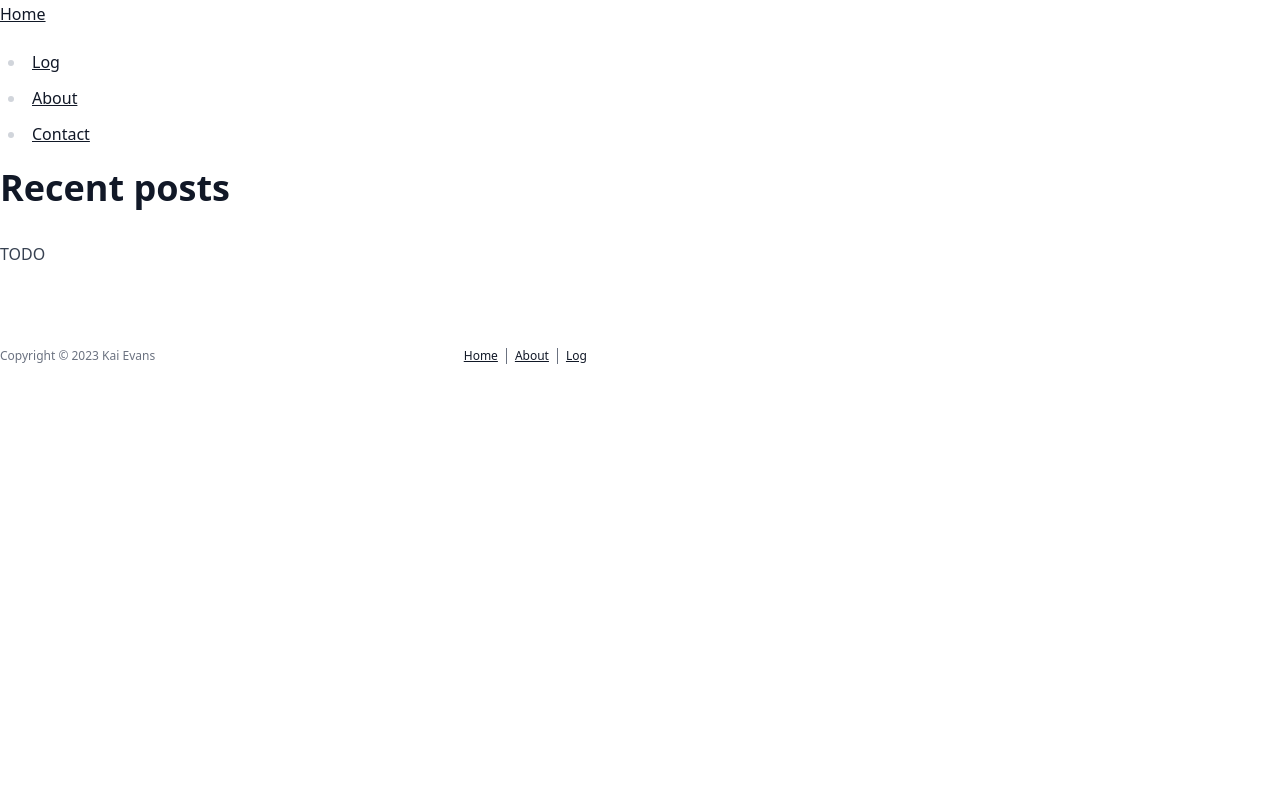
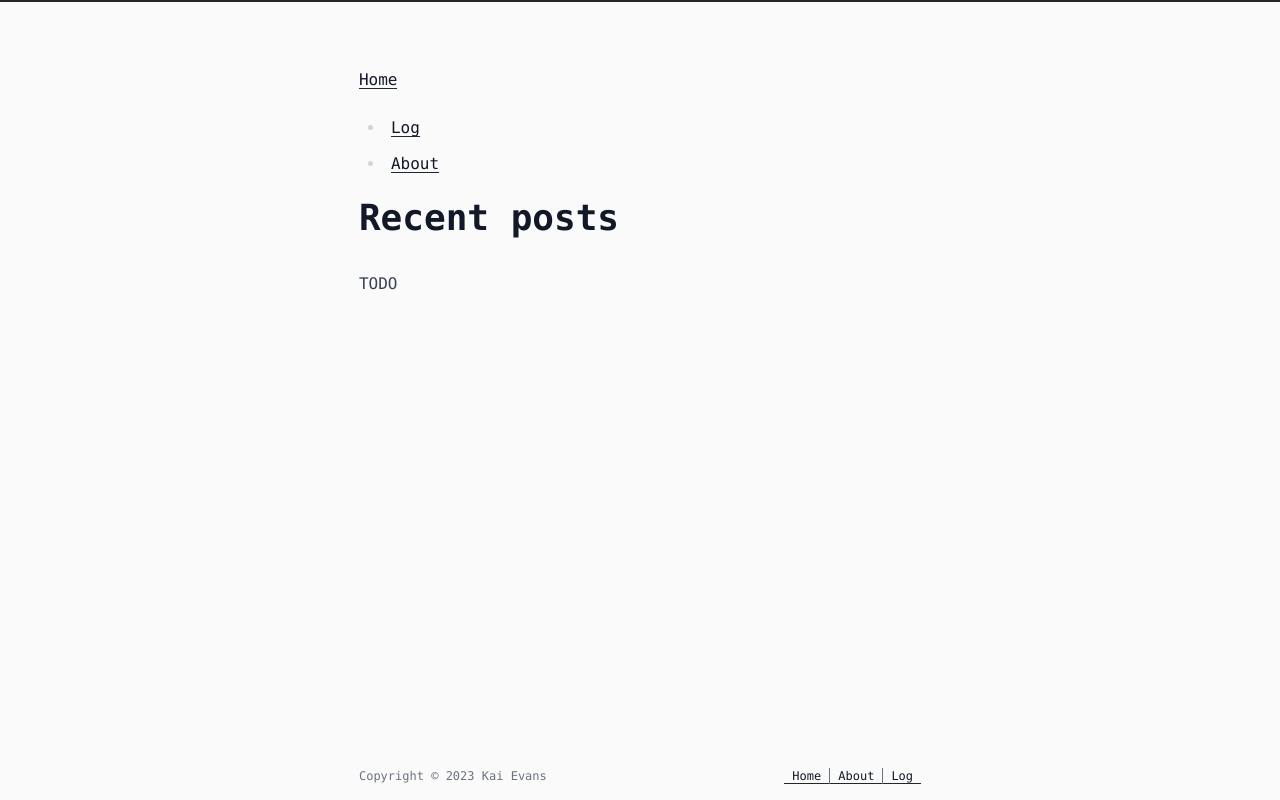
Before and after one commit to kaievns/the-log, a SvelteKit app: page /posts in a window 1280 px wide. Built offline with nearby package versions, Linux system fonts and the light colour scheme.

Commit message:
Setting up some basic styling

```diff
--- a/package.json
+++ b/package.json
@@ -13,12 +13,15 @@
 	"devDependencies": {
 		"@sveltejs/adapter-auto": "^1.0.0",
 		"@sveltejs/kit": "^1.0.0",
+		"@tailwindcss/aspect-ratio": "^0.4.2",
+		"@tailwindcss/line-clamp": "^0.4.2",
 		"@tailwindcss/typography": "^0.5.9",
 		"autoprefixer": "^10.4.13",
 		"mdsvex": "^0.10.6",
 		"postcss": "^8.4.21",
 		"svelte": "^3.54.0",
 		"svelte-check": "^3.0.1",
+		"svelte-preprocess": "^5.0.0",
 		"tailwindcss": "^3.2.4",
 		"tslib": "^2.4.1",
 		"typescript": "^4.9.3",
--- a/postcss.config.cjs
+++ b/postcss.config.cjs
@@ -1,6 +1,7 @@
 module.exports = {
   plugins: {
+    "tailwindcss/nesting": {},
     tailwindcss: {},
     autoprefixer: {},
   },
-}
+};
--- /dev/null
+++ b/src/app.css
@@ -0,0 +1,36 @@
+@tailwind base;
+
+@layer base {
+    :root {
+        color-scheme: light;
+        --theme-bg: #fafafa;
+        --theme-link: #567c77;
+        --theme-text: #22272a;
+        --theme-accent: #cc2a42;
+        --theme-accent-2: #111;
+        --theme-quote: #cc2a42;
+        --theme-menu-bg: rgb(250 250 250 / 0.85);
+    }
+
+    :root.dark {
+        color-scheme: dark;
+        --theme-bg: #1d1f21;
+        --theme-link: #d480aa;
+        --theme-text: #c9cacc;
+        --theme-accent: #2bbc89;
+        --theme-accent-2: #eee;
+        --theme-quote: #ccffb6;
+        --theme-menu-bg: rgb(29 31 33 / 0.85);
+    }
+
+    html {
+        @apply h-full scroll-smooth border-t-2 border-textColor;
+    }
+
+    html body {
+        @apply mx-auto flex h-full max-w-3xl flex-col bg-bgColor px-8 pt-16 font-mono text-sm font-normal text-textColor antialiased;
+    }
+}
+
+@tailwind components;
+@tailwind utilities;
--- a/src/app.html
+++ b/src/app.html
@@ -4,13 +4,14 @@
 <head>
 	<meta charset="utf-8" />
 	<link rel="icon" href="%sveltekit.assets%/favicon.png" />
-	<meta name="viewport" content="width=device-width" />
+	<meta name="viewport" content="width=device-width, initial-scale=1.0, shrink-to-fit=no" />
+	<meta http-equiv="X-UA-Compatible" content="IE=edge" />
 	<meta name='theme-color' value="dark" />
 	%sveltekit.head%
 </head>
 
-<body data-sveltekit-preload-data="hover">
-	<div style="display: contents">%sveltekit.body%</div>
+<body data-sveltekit-preload-data="hover" class="prose">
+	%sveltekit.body%
 </body>
 
 </html>
--- a/src/components/Header.svelte
+++ b/src/components/Header.svelte
@@ -9,9 +9,6 @@
             <li>
                 <a href="/about">About</a>
             </li>
-            <li>
-                <a href="/contact">Contact</a>
-            </li>
         </ul>
     </nav>
 </header>
--- /dev/null
+++ b/src/components/Paginator.svelte
@@ -0,0 +1,35 @@
+<script lang="ts">
+    import { i } from "vitest/dist/index-5aad25c1";
+
+    let prevUrl: any;
+    let nextUrl: any;
+</script>
+
+{#if prevUrl || nextUrl}
+    <nav class="flex items-center gap-x-4">
+        {#if prevUrl}
+            <a
+                class="mr-auto py-2 sm:hover:text-accent"
+                href={prevUrl.url}
+                rel="prefetch"
+            >
+                {#if prevUrl.srLabel}<span class="sr-only"
+                        >{prevUrl.srLabel}</span
+                    >{/if}
+                {prevUrl.text ? prevUrl.text : "Previous"}
+            </a>
+        {/if}
+        {#if nextUrl}
+            <a
+                class="ml-auto py-2 sm:hover:text-accent"
+                href={nextUrl.url}
+                rel="prefetch"
+            >
+                {#if nextUrl.srLabel}<span class="sr-only"
+                        >{nextUrl.srLabel}</span
+                    >{/if}
+                {nextUrl.text ? nextUrl.text : "Next"}
+            </a>
+        {/if}
+    </nav>
+{/if}
--- a/src/routes/+layout.svelte
+++ b/src/routes/+layout.svelte
@@ -1,4 +1,6 @@
 <script lang="ts">
+    import "src/app.css";
+
     import SkipLink from "src/components/SkipLink.svelte";
     import DarkMode from "src/components/DarkMode.svelte";
     import Header from "src/components/Header.svelte";
@@ -7,7 +9,6 @@
 
 <DarkMode />
 
-<div class="prose">
 <SkipLink />
 <Header />
 
@@ -16,10 +17,3 @@
 </main>
 
 <Footer />
-
-    <style global>
-        @tailwind utilities;
-        @tailwind components;
-        @tailwind base;
-    </style>
-</div>
--- /dev/null
+++ b/src/routes/tags/[tag]/+page.svelte
@@ -0,0 +1,3 @@
+<h1>Hello tag!</h1>
+
+TODO
--- a/svelte.config.js
+++ b/svelte.config.js
@@ -1,6 +1,6 @@
 import adapter from "@sveltejs/adapter-auto";
 import { vitePreprocess } from "@sveltejs/kit/vite";
-import postcss from "./postcss.config.cjs";
+import sveltePreprocess from "svelte-preprocess";
 import { mdsvex } from "mdsvex";
 
 /** @type {import('@sveltejs/kit').Config} */
@@ -8,6 +8,7 @@ const config = {
   // Consult https://kit.svelte.dev/docs/integrations#preprocessors
   // for more information about preprocessors
   preprocess: [
+    sveltePreprocess(),
     vitePreprocess(),
     mdsvex({
       extensions: [".md"],
@@ -19,10 +20,6 @@ const config = {
   kit: {
     adapter: adapter(),
   },
-
-  css: {
-    postcss,
-  },
 };
 
 export default config;
--- a/tailwind.config.cjs
+++ b/tailwind.config.cjs
@@ -1,12 +1,120 @@
+const { fontFamily } = require("tailwindcss/defaultTheme");
+const plugin = require("tailwindcss/plugin");
+
 /** @type {import('tailwindcss').Config} */
 module.exports = {
-  content: [
-    "./src/**/*.{html,js,svelte,ts}",
-  ],
+  content: ["./src/**/*.{html,js,svelte,ts,md}"],
+  darkMode: "class",
+  corePlugins: {
+    // disable aspect ratio as per docs -> @tailwindcss/aspect-ratio
+    aspectRatio: false,
+    // disable some core plugins as they are included in the css, even when unused
+    touchAction: false,
+    ringOffsetWidth: false,
+    ringOffsetColor: false,
+    scrollSnapType: false,
+    borderOpacity: false,
+    textOpacity: false,
+    fontVariantNumeric: false,
+  },
   theme: {
-    extend: {},
+    extend: {
+      colors: {
+        bgColor: "var(--theme-bg)",
+        textColor: "var(--theme-text)",
+        link: "var(--theme-link)",
+        accent: "var(--theme-accent)",
+        "accent-2": "var(--theme-accent-2)",
+      },
+      fontFamily: {
+        // Add any custom fonts here
+        sans: [...fontFamily.sans],
+        serif: [...fontFamily.serif],
+      },
+      transitionProperty: {
+        height: "height",
+      },
+      typography: (theme) => ({
+        cactus: {
+          css: {
+            "--tw-prose-body": "var(--theme-text)",
+            "--tw-prose-headings": "var(--theme-accent-2)",
+            "--tw-prose-links": "var(--theme-text)",
+            "--tw-prose-bold": "var(--theme-text)",
+            "--tw-prose-bullets": "var(--theme-text)",
+            "--tw-prose-quotes": "var(--theme-quote)",
+            "--tw-prose-code": "var(--theme-text)",
+            "--tw-prose-hr": "0.5px dashed #666",
+            "--tw-prose-th-borders": "#666",
+          },
+        },
+        DEFAULT: {
+          css: {
+            a: {
+              "@apply cactus-link": "",
+            },
+            strong: {
+              fontWeight: "700",
+            },
+            code: {
+              border: "1px dotted #666",
+              borderRadius: "2px",
+            },
+            blockquote: {
+              borderLeftWidth: "none",
+            },
+            hr: {
+              borderTopStyle: "dashed",
+            },
+            thead: {
+              borderBottomWidth: "none",
+            },
+            "thead th": {
+              fontWeight: "700",
+              borderBottom: "1px dashed #666",
+            },
+            "tbody tr": {
+              borderBottomWidth: "none",
+            },
+            tfoot: {
+              borderTop: "1px dashed #666",
+            },
+          },
+        },
+        sm: {
+          css: {
+            code: {
+              fontSize: theme("fontSize.sm")[0],
+              fontWeight: "400",
+            },
+          },
+        },
+      }),
+    },
   },
   plugins: [
     require("@tailwindcss/typography"),
+    require("@tailwindcss/line-clamp"),
+    require("@tailwindcss/aspect-ratio"),
+    plugin(function ({ addComponents }) {
+      addComponents({
+        ".cactus-link": {
+          "@apply relative py-2 underline underline-offset-4 decoration-2 decoration-link sm:no-underline sm:py-0":
+            {},
+          "@media (min-width: 640px)": {
+            "&:hover": {
+              "@apply sm:after:h-0.5 sm:after:bg-link": {},
+            },
+            "&::after": {
+              "@apply absolute bottom-0 inset-x-0 block content-[''] h-[1px] bg-textColor motion-safe:transition-height ease-in-out":
+                {},
+            },
+          },
+        },
+        ".title": {
+          "@apply text-2xl font-semibold text-accent-2": {},
+        },
+      });
+    }),
   ],
 };
```
Also changed, not shown: 1 other file (tests, documents, lock files or other folders). Lines whose indentation alone changed are shown as unchanged.
